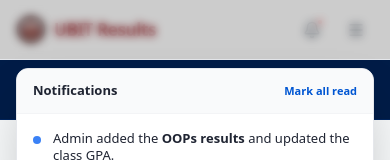
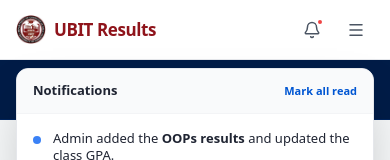
Before and after one commit to codewithmahad/ubit-semester-result-dashboard, a Next.js app: page / in a window 390 px wide. Both pictures are taken after a click on the button 312 px from the left and 29 px from the top of the page. Shown: the top 160 px of the page. Built offline with nearby package versions, Linux system fonts and the light colour scheme.

Commit message:
feat: implement responsive navigation bar and global notification banner components

```diff
--- a/src/components/nav.tsx
+++ b/src/components/nav.tsx
@@ -114,7 +114,7 @@ export function Nav() {
                 <>
                   {/* Backdrop */}
                   <div
-                    className="fixed inset-0 bg-black/20 backdrop-blur-sm z-40"
+                    className="fixed inset-0 z-40"
                     onClick={() => setShowNotifications(false)}
                   />
 
--- a/src/components/notification-banner.tsx
+++ b/src/components/notification-banner.tsx
@@ -1,6 +1,7 @@
 "use client";
 
 import { useState } from "react";
+import Link from "next/link";
 import { X } from "lucide-react";
 
 export function NotificationBanner() {
@@ -9,7 +10,7 @@ export function NotificationBanner() {
   if (!visible) return null;
 
   return (
-    <div className="w-full bg-[#001c47] border-b border-[#00255d]">
+    <div className="sticky top-[60px] md:top-[68px] z-40 w-full bg-[#001c47] border-b border-[#00255d]">
       <div className="max-w-[1800px] mx-auto px-4 sm:px-8 py-2.5 flex items-center justify-between gap-4">
         <div className="flex items-center gap-3">
           <div className="bg-white/10 w-[22px] h-[22px] rounded-full flex items-center justify-center shrink-0">
@@ -17,7 +18,7 @@ export function NotificationBanner() {
           </div>
           <p className="text-[#b1c0e0] text-[13px] sm:text-[14px]">
             <strong className="text-white mr-1">New Results:</strong>
-            Semester II "OOPs" results are out. <span className="text-white font-medium cursor-pointer hover:underline mx-1">Check CGPA</span>
+            Semester II "OOPs" results are out. <Link href="/leaderboards" className="text-white font-medium cursor-pointer hover:underline mx-1">Check CGPA</Link>
           </p>
         </div>
         <button
```
